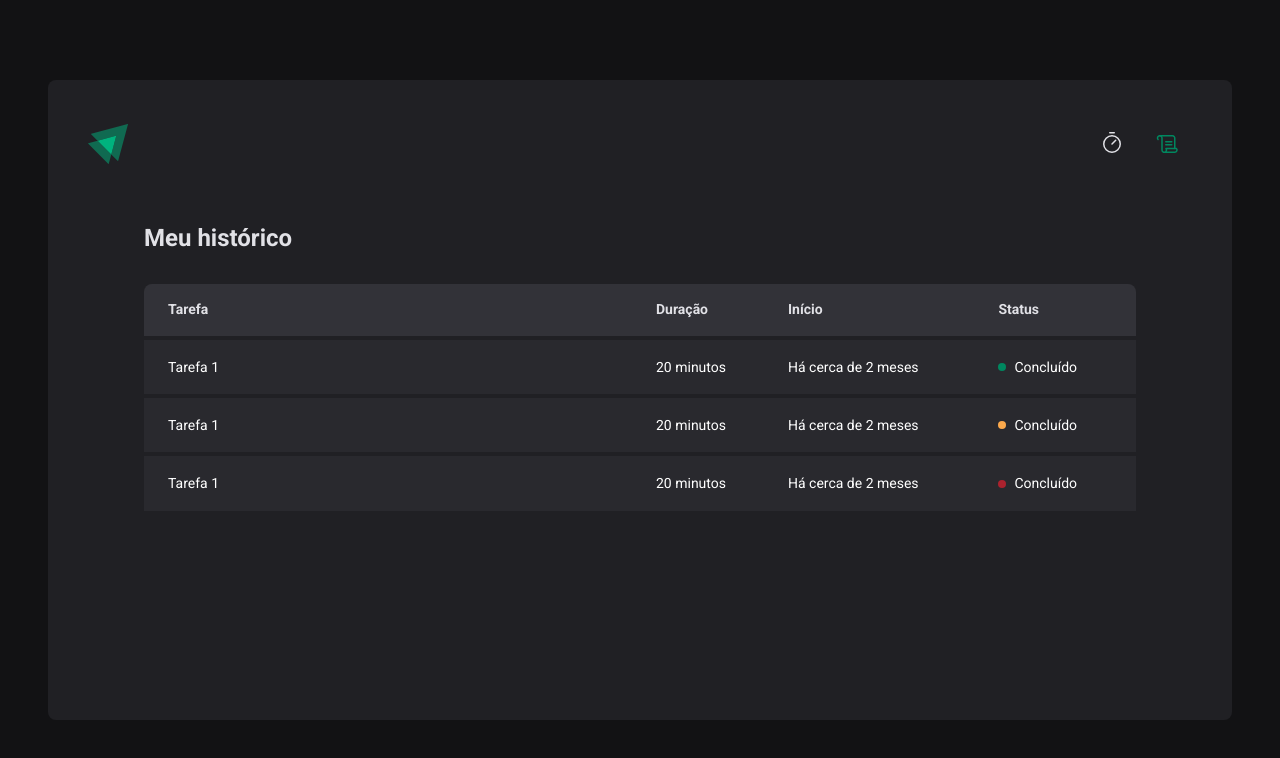
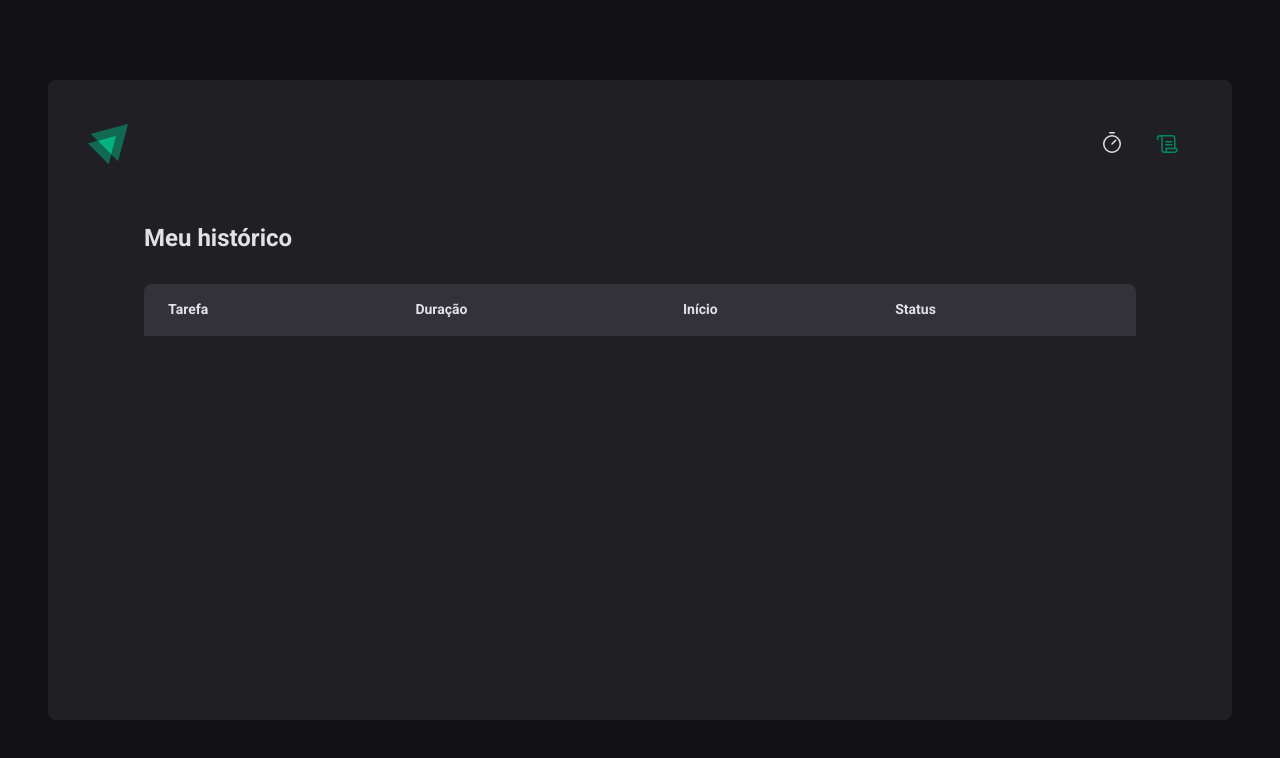
Before and after one commit to CaioQuirinoMedeiros/Pomodoro, a React (Vite) app: page /history in a window 1280 px wide. Shown: the top 758 px of the page. Built offline with nearby package versions, Linux system fonts and the light colour scheme.

Commit message:
finished History

```diff
--- a/src/contexts/CycleContext.tsx
+++ b/src/contexts/CycleContext.tsx
@@ -1,6 +1,6 @@
 import * as React from 'react'
 import { useCycleTimer } from '../hooks/useCycleTimer'
-import { addMinutes } from 'date-fns'
+import { addMilliseconds, addMinutes } from 'date-fns'
 
 interface Cycle {
   id: string
@@ -18,7 +18,9 @@ type NewCycleParams = {
 }
 
 interface CyclesContextData {
+  cycles: Cycle[]
   activeCycle: Cycle | undefined
+  remainingSeconds: number
   stopActiveCycle(): void
   finishActiveCycle(): void
   createNewCycle(params: NewCycleParams): void
@@ -34,6 +36,8 @@ export function CyclesContextProvider({ children }: React.PropsWithChildren) {
     return cycle.id === activeCycleId
   })
 
+  const timer = useCycleTimer(activeCycle, { onFinish: finishActiveCycle })
+
   function createNewCycle({ task, durationInMinutes }: NewCycleParams) {
     const newCycle: Cycle = {
       id: Math.random().toString(16).slice(2) + new Date().getTime(),
@@ -42,7 +46,10 @@ export function CyclesContextProvider({ children }: React.PropsWithChildren) {
       isFinished: false,
       startDate: new Date(),
       get endDate() {
-        return addMinutes(this.startDate, this.durationInMinutes)
+        return addMilliseconds(
+          this.startDate,
+          this.durationInMinutes * 60 * 1000
+        )
       }
     }
 
@@ -79,7 +86,9 @@ export function CyclesContextProvider({ children }: React.PropsWithChildren) {
   return (
     <CyclesContext.Provider
       value={{
+        cycles,
         activeCycle,
+        remainingSeconds: timer.remainingSeconds,
         stopActiveCycle,
         finishActiveCycle,
         createNewCycle
--- a/src/hooks/useCycleTimer.ts
+++ b/src/hooks/useCycleTimer.ts
@@ -78,6 +78,10 @@ export function useCycleTimer(
 
   React.useEffect(() => {
     clearInterval(tokenInterval.current)
+    console.log('timer useEffect', {
+      RemainingMs: getCycleRemainingMs(cycle),
+      cycle
+    })
     setRemainingSeconds(Math.ceil(getCycleRemainingMs(cycle) / 1000))
 
     if (cycle) {
--- a/src/pages/History/index.tsx
+++ b/src/pages/History/index.tsx
@@ -1,6 +1,19 @@
+import { formatDistanceToNow } from 'date-fns'
+import ptBR from 'date-fns/locale/pt-BR'
+import { useCyclesContext } from '../../contexts/CycleContext'
 import { HistoryContainer, HistoryList, Status } from './styles'
 
+type CycleStatus = 'done' | 'stopped' | 'inProgress'
+
+const statusLabelMap = {
+  done: 'Concluído',
+  stopped: 'Interrompido',
+  inProgress: 'Em progresso'
+} as const
+
 export function History() {
+  const { cycles } = useCyclesContext()
+
   return (
     <HistoryContainer>
       <h1>Meu histórico</h1>
@@ -16,30 +29,30 @@ export function History() {
             </tr>
           </thead>
           <tbody>
-            <tr>
-              <td>Tarefa 1</td>
-              <td>20 minutos</td>
-              <td>Há cerca de 2 meses</td>
-              <td>
-                <Status statusColor="done">Concluído</Status>
-              </td>
-            </tr>
-            <tr>
-              <td>Tarefa 1</td>
-              <td>20 minutos</td>
-              <td>Há cerca de 2 meses</td>
-              <td>
-                <Status statusColor="inProgress">Concluído</Status>
-              </td>
-            </tr>
-            <tr>
-              <td>Tarefa 1</td>
-              <td>20 minutos</td>
-              <td>Há cerca de 2 meses</td>
-              <td>
-                <Status statusColor="stopped">Concluído</Status>
-              </td>
-            </tr>
+            {cycles.map((cycle) => {
+              const startDateFormatted = formatDistanceToNow(cycle.startDate, {
+                locale: ptBR,
+                addSuffix: true
+              })
+              const status: CycleStatus = cycle.interruptedDate
+                ? 'stopped'
+                : cycle.isFinished
+                ? 'done'
+                : 'inProgress'
+
+              return (
+                <tr key={cycle.id}>
+                  <td>{cycle.task}</td>
+                  <td>{`${cycle.durationInMinutes.toFixed(0)} minutos`}</td>
+                  <td>{startDateFormatted}</td>
+                  <td>
+                    <Status $statusColor={status}>
+                      {statusLabelMap[status]}
+                    </Status>
+                  </td>
+                </tr>
+              )
+            })}
           </tbody>
         </table>
       </HistoryList>
--- a/src/pages/History/styles.ts
+++ b/src/pages/History/styles.ts
@@ -46,8 +46,10 @@ export const HistoryList = styled.div`
       font-size: 0.875rem;
       line-height: 1.6;
 
+      width: 20%;
+
       &:first-child {
-        width: 50%;
+        width: 40%;
         padding-left: 1.5rem;
       }
       &:last-child {
@@ -64,7 +66,7 @@ const StatusColors = {
 } as const
 
 interface StatusProps {
-  statusColor: keyof typeof StatusColors
+  $statusColor: keyof typeof StatusColors
 }
 
 export const Status = styled.span<StatusProps>`
@@ -78,7 +80,7 @@ export const Status = styled.span<StatusProps>`
     height: 0.5rem;
     border-radius: 100%;
     background-color: ${(props) => {
-      return props.theme[StatusColors[props.statusColor]]
+      return props.theme[StatusColors[props.$statusColor]]
     }};
   }
 `
--- a/src/pages/Home/components/Countdown/index.tsx
+++ b/src/pages/Home/components/Countdown/index.tsx
@@ -1,15 +1,12 @@
 import * as React from 'react'
 import { CountdownContainer, Separator } from './styles'
 import { useCyclesContext } from '../../../../contexts/CycleContext'
-import { useCycleTimer } from '../../../../hooks/useCycleTimer'
 
 export function Countdown() {
-  const { activeCycle, finishActiveCycle } = useCyclesContext()
+  const { activeCycle, remainingSeconds } = useCyclesContext()
 
-  const timer = useCycleTimer(activeCycle, { onFinish: finishActiveCycle })
-
-  const currentMinutes = Math.floor(timer.remainingSeconds / 60)
-  const currentSeconds = timer.remainingSeconds % 60
+  const currentMinutes = Math.floor(remainingSeconds / 60)
+  const currentSeconds = remainingSeconds % 60
 
   const [minuteFirstDigit, minuteSecondDigit] = currentMinutes
     .toString()
--- a/src/pages/Home/components/NewCycleForm/index.tsx
+++ b/src/pages/Home/components/NewCycleForm/index.tsx
@@ -1,11 +1,12 @@
-import * as React from 'react'
 import { useFormContext } from 'react-hook-form'
 import { FormContainer, DurationInMinutesInput, TaskInput } from './styles'
 import { useCyclesContext } from '../../../../contexts/CycleContext'
 
 export function NewCycleForm() {
-  const { activeCycle } = useCyclesContext()
+  const { cycles, activeCycle } = useCyclesContext()
   const { register } = useFormContext()
+
+  const uniqueCyclesTasks = [...new Set(cycles.map((cycle) => cycle.task))]
 
   return (
     <FormContainer>
@@ -17,8 +18,9 @@ export function NewCycleForm() {
         {...register('task', { required: true, disabled: !!activeCycle })}
       />
       <datalist id='task-suggestions'>
-        <option value='Projeto 1' />
-        <option value='Projeto 2' />
+        {uniqueCyclesTasks.map((cycleTask) => {
+          return <option key={cycleTask} value={cycleTask} />
+        })}
       </datalist>
 
       <label htmlFor='durationInMinutes'>durante</label>
```
